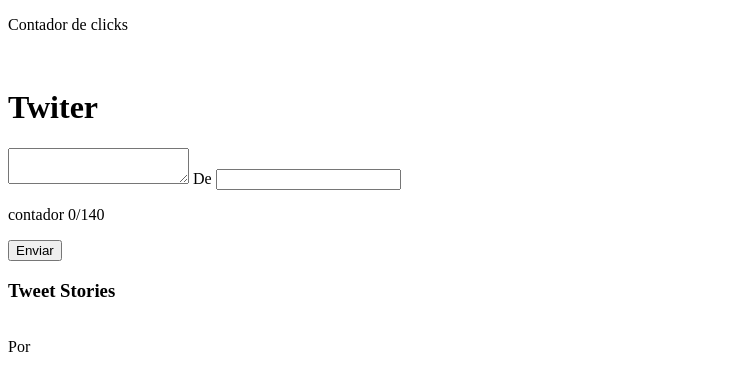
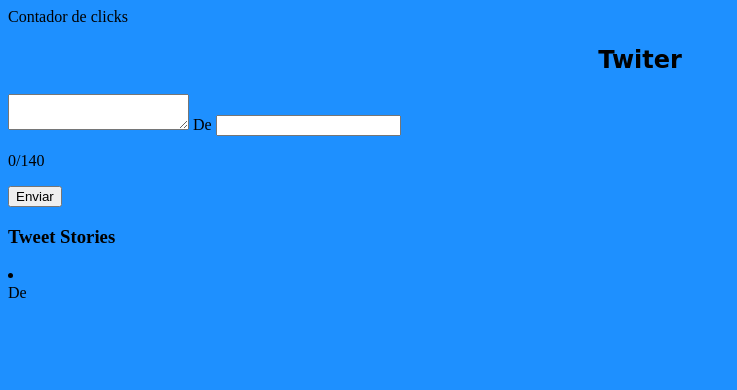
Before and after one commit to MontserratLili/Twitter, a plain HTML site: page index.html in a window 1280 px wide. Both pictures are taken after a click on the button "Enviar". Shown: the whole page, without its empty margins (0-737 px from the left). Drawn offline with Linux system fonts and the light colour scheme.

Commit message:
cambios a twitter

```diff
--- a/css/twitter.css
+++ b/css/twitter.css
@@ -0,0 +1,10 @@
+body{
+  background-color: #1E90FF;
+}
+h1{
+  font-family: cursive;
+  text-align: center;
+}
+#todo{
+  text-align: center;
+}
--- a/index.html
+++ b/index.html
@@ -1,22 +1,24 @@
 <!DOCTYPE html>
-<html>
+<html lang="es">
   <head>
     <meta charset="utf-8">
     <title>Twitter</title>
     <link rel="stylesheet" type="text/css" href="css\twitter.css" media="screen"/>
   </head>
   <body>
-    <p id="contadorDeClicks">Contador de clicks</p>
+    <section id="area">
+    <span id="contadorDeClicks" class="todo">Contador de clicks</span>
     <br>
-    <h1>Twiter</h1>
-    <textarea id="cajaDeTexto" oninput="contar();"></textarea>
+    <h1 class="todo">Twiter</h1>
+    <textarea id="cajaDeTexto" class="todo"></textarea>
     De
-    <input id="autor" value="" type="text"/>
-    <p id="contador">contador 0/140</p>
-    <button id="enviar" onclick="imprimir();">Enviar</button>
-    <h3>Tweet Stories</h3>
-    <p id="mostrarTweets"></p>
-
+    <input id="autor" type="text" class="todo"/>
+    <p id="contador" class="todo">0/140</p>
+    <button id="enviar" class="todo">Enviar</button>
+    <h3 class="todo">Tweet Stories</h3>
+    <span id="mostrarTweets" class="todo">
+    </span>
+  </section>
     <script src="js\twitter.js"></script>
   </body>
 </html>
--- a/js/twitter.js
+++ b/js/twitter.js
@@ -1,9 +1,11 @@
 var contador = 0;
+var max = 140;
+var a = [];
 
 function contar(){
   var caracteres = document.getElementById("cajaDeTexto").value;
-  var decremento = 140 - caracteres.length;
-  document.getElementById("contador").innerHTML = decremento + "/" + 140;
+  var decremento = max - caracteres.length;
+  document.getElementById("contador").innerHTML = decremento + "/" + max;
 }
 
 function imprimir(){
@@ -11,11 +13,28 @@ function imprimir(){
   console.log(caracteres);
   var autor = document.getElementById("autor").value;
   console.log(autor);
-  document.getElementById("mostrarTweets").innerHTML = caracteres + "<br>" + "Por " + autor;
+  var nuevaLista = document.createElement("ol");
+  var nuevoNodo = document.createElement("li");
+
+var b= document.createElement("li");
+b.innerHTML = caracteres+"<br>" + "De " + autor;
+document.getElementById("mostrarTweets").appendChild(b);
+document.getElementById("cajaDeTexto").value = "";
+document.getElementById("autor").value = "";
 }
 
-function contadorDeClicks (){
+function reiniciar(){
+  document.getElementById("contador").innerHTML = contador + "/" + max;
+}
 
-  contador = addEventListener(onclick);
-  document.getElementById("contadorDeClicks").innerHTML = contador++;
+function contadorDeClicks(){
+  a.push = document.getElementById("area").onclick;
+  var b = a.length;
+  console.log(a);
+  console.log(b);
 }
+
+enviar.addEventListener("click", imprimir);
+enviar.addEventListener("click", reiniciar);
+cajaDeTexto.addEventListener("input", contar);
+area.addEventListener("click", contadorDeClicks);
```
